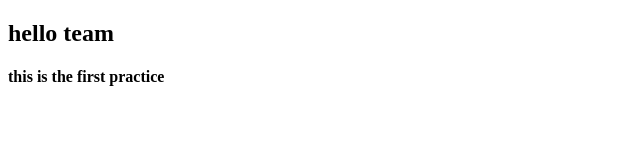
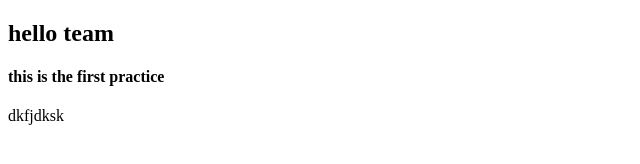
Before and after one commit to Frank-Schulz/PracticeRepo, a plain HTML site: page index.html in a window 1280 px wide. Shown: the full height of the page, 0-640 px from the left. Drawn offline with Linux system fonts and the light colour scheme.

Commit message:
added stuff

```diff
--- a/index.html
+++ b/index.html
@@ -3,5 +3,6 @@
 <h2>hello team</h2>
 <h4>this is the first practice</h4>
 
+dkfjdksk
 
 </html>
```
